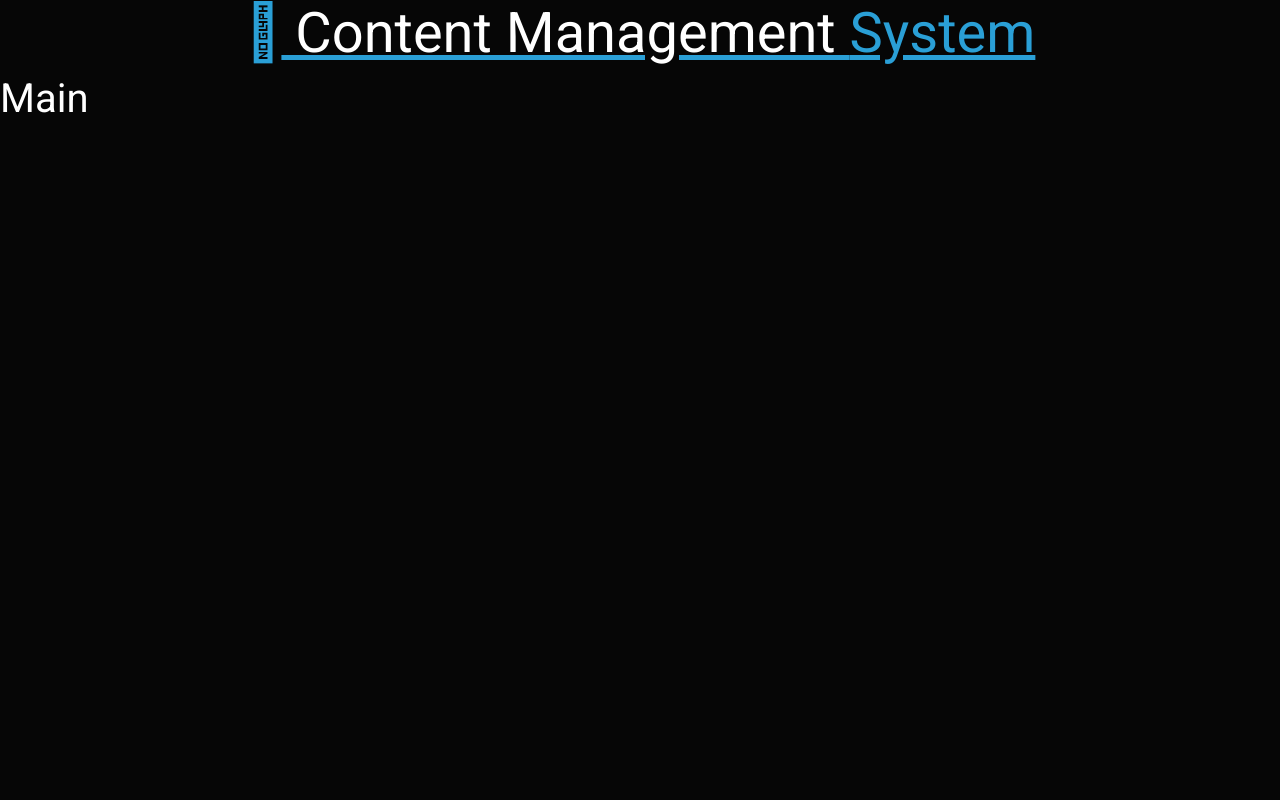
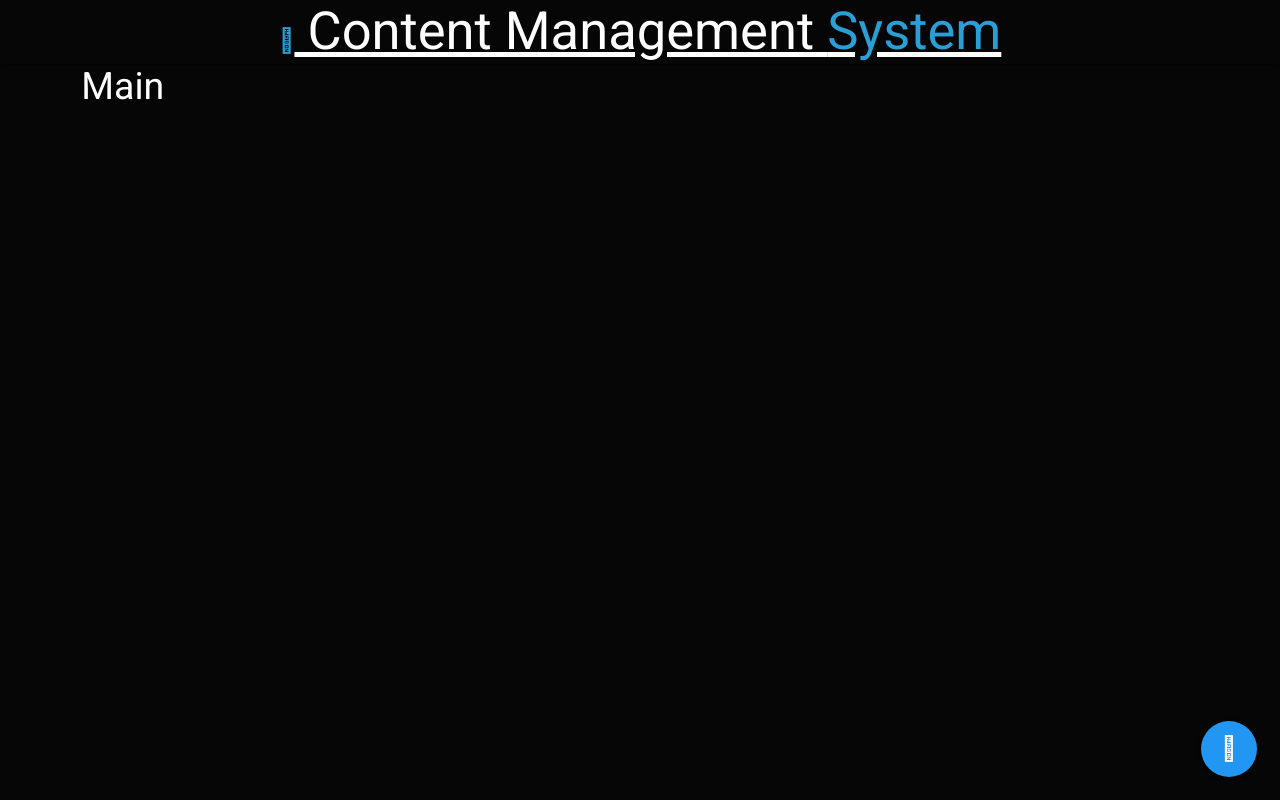
Before and after one commit to jesq/cms-vuejs, a Vue app: page /#/ in a window 1280 px wide. Built offline with nearby package versions, Linux system fonts and the light colour scheme; the HTML template or start-up script is replaced by a standard one.

Commit message:
Added floating 'add employee' button

```diff
--- a/public/index.html
+++ b/public/index.html
@@ -4,8 +4,8 @@
     <meta charset="utf-8">
     <meta http-equiv="X-UA-Compatible" content="IE=edge">
     <meta name="viewport" content="width=device-width,initial-scale=1.0">
+    <link rel="stylesheet" href="https://cdnjs.cloudflare.com/ajax/libs/materialize/1.0.0/css/materialize.min.css">
     <link rel="stylesheet" href="https://bootswatch.com/5/cyborg/bootstrap.min.css">
-
     <link rel="stylesheet" href="https://cdn.jsdelivr.net/npm/@fortawesome/fontawesome-free@5.15.4/css/fontawesome.min.css"
       integrity="sha384-jLKHWM3JRmfMU0A5x5AkjWkw/EYfGUAGagvnfryNV3F9VqM98XiIH7VBGVoxVSc7" crossorigin="anonymous">
     <link rel="icon" href="<%= BASE_URL %>favicon.ico">
--- a/src/App.vue
+++ b/src/App.vue
@@ -1,7 +1,9 @@
 <template>
   <div id="app">
     <Navbar />
-    <router-view/>
+    <div class="container">
+      <router-view/>
+    </div>
   </div>
 </template>
 
--- a/src/components/Main.vue
+++ b/src/components/Main.vue
@@ -1,6 +1,13 @@
 <template>
     <div id="main">
         <h3>Main</h3>
+
+        <div class="fixed-action-btn">
+            <router-link to='/add' class="btn-floating
+            btn-large blue">
+                <i class="fa fa-plus"></i>
+            </router-link>
+        </div>
     </div>
 </template>
 
--- a/src/components/Navbar.vue
+++ b/src/components/Navbar.vue
@@ -1,5 +1,6 @@
 <template>
   <nav>
+    <div class="nav-wrapper ">
       <div class="container">
         <router-link to="/" class="logo">
           <h1 class="display-4 text-center">
@@ -11,5 +12,12 @@
           </h1>
         </router-link>
       </div>
+    </div>
   </nav>
 </template>
+
+<style>
+.nav-wrapper {
+  background-color: #060606 !important;
+}
+</style>
```
